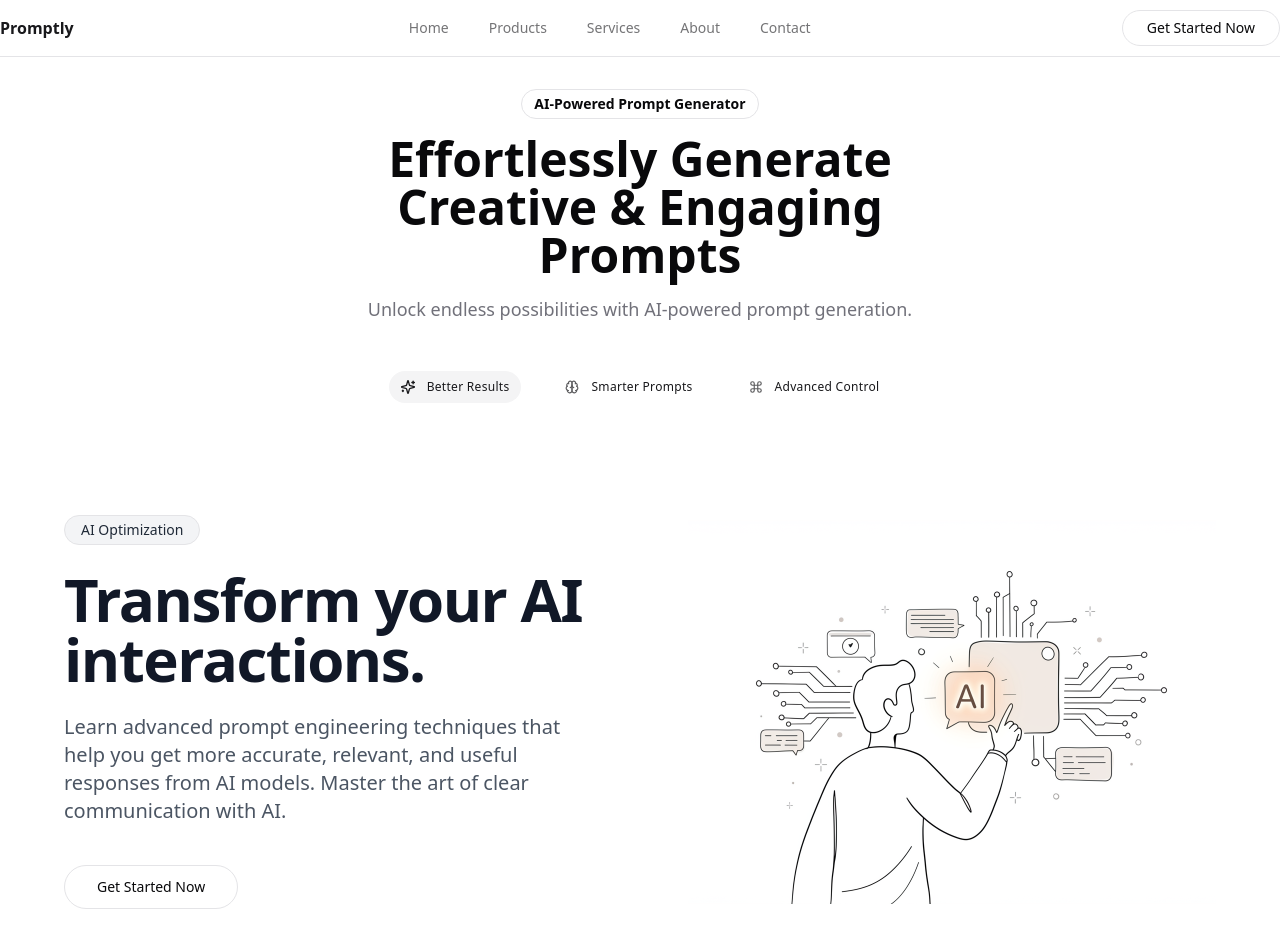
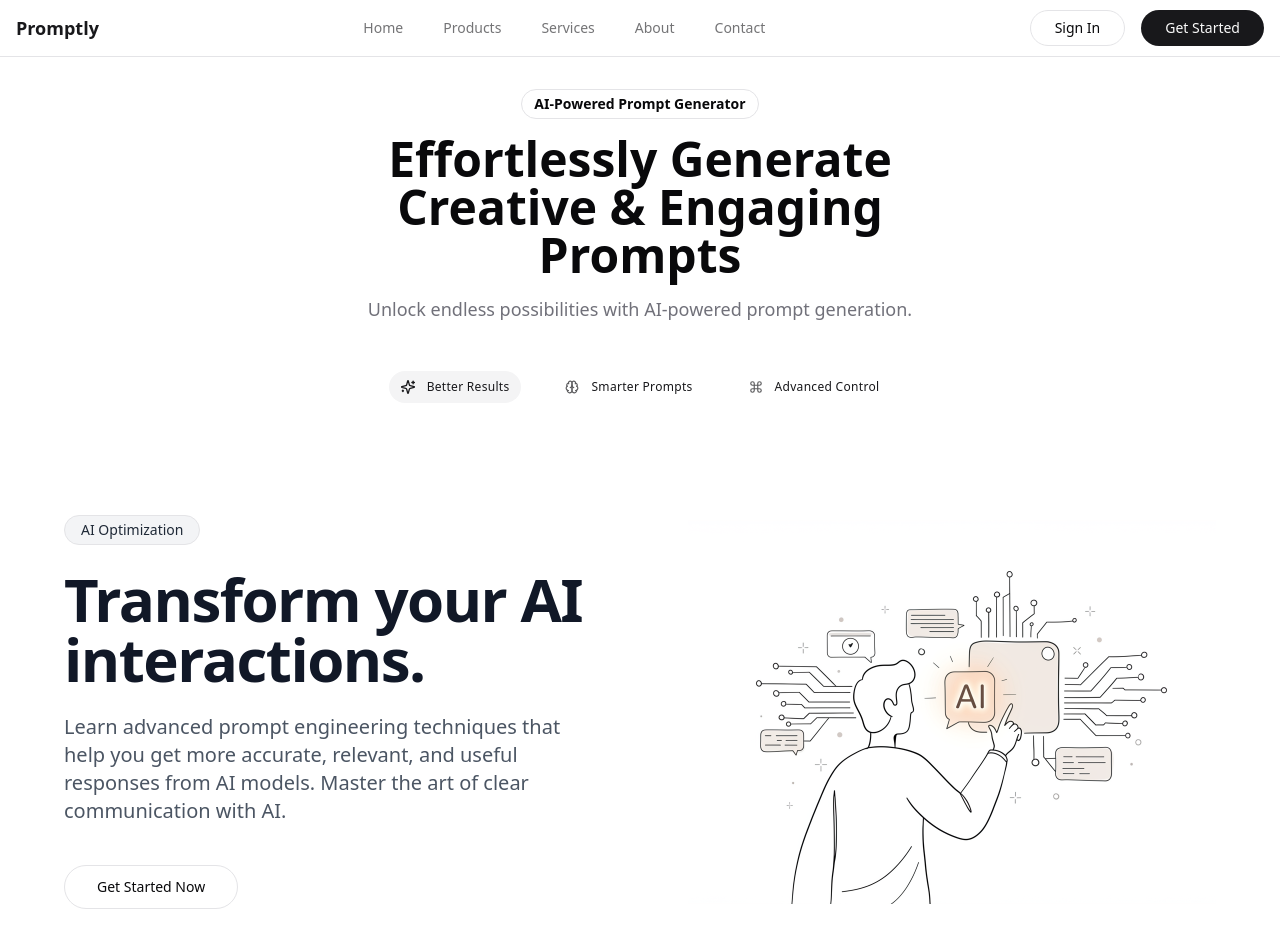
Before and after one commit to venawm/promptly, a Next.js app: page / in a window 1280 px wide. Shown: the top 948 px of the page. Built offline with nearby package versions, Linux system fonts and the light colour scheme.

Commit message:
fix(navbar): fix navbar have empty div on render and add sign in button

```diff
--- a/components/layout/header/navbar.tsx
+++ b/components/layout/header/navbar.tsx
@@ -1,11 +1,13 @@
-// components/Navbar.tsx
-"use client";
-
 import Link from "next/link";
 import { useState } from "react";
 import { cn } from "@/lib/utils";
 import { Button } from "@/components/ui/button";
-import { Sheet, SheetContent, SheetTrigger } from "@/components/ui/sheet";
+import {
+  Sheet,
+  SheetContent,
+  SheetTitle,
+  SheetTrigger,
+} from "@/components/ui/sheet";
 import { Menu, X } from "lucide-react";
 
 const Navbar = () => {
@@ -20,46 +22,47 @@
   ];
 
   return (
-    <header className="supports-backdrop-blur:bg-background/60 sticky top-0 z-50 w-full border-b bg-background/75 backdrop-blur ">
-      <div className="container flex h-14 items-center max-w-7xl mx-auto">
-        {/* Desktop Navigation */}
-        <nav className="hidden md:flex flex-1 items-center justify-between">
-          <Link href="/" className="mr-6 flex items-center space-x-2">
-            <span className="font-bold text-primary">Promptly</span>
+    <header className="supports-backdrop-blur:bg-background/60 sticky top-0 z-50 w-full border-b bg-background/75 backdrop-blur">
+      <div className="container flex h-14 items-center justify-between max-w-7xl mx-auto px-4">
+        <Link href="/" className="flex items-center space-x-2">
+          <span className="font-bold text-primary text-lg">Promptly</span>
         </Link>
 
-          <div className="flex items-center gap-4 text-sm">
+        {/* Desktop Navigation */}
+        <nav className="hidden md:flex items-center justify-center space-x-4 flex-1 max-w-2xl mx-8">
           {navItems.map((item) => (
             <Link
               key={item.href}
               href={item.href}
               className={cn(
-                  "transition-colors hover:text-primary/80",
-                  "text-primary/60 hover:text-primary",
-                  "rounded-md px-3 py-2 text-sm font-medium",
+                "transition-colors hover:text-primary",
+                "text-primary/60 rounded-md px-3 py-2 text-sm font-medium",
+                "hover:bg-primary/10",
               )}
             >
               {item.name}
             </Link>
           ))}
+        </nav>
+
+        {/* Desktop Call to Action */}
+        <div className="hidden md:flex items-center space-x-4">
+          <Button
+            variant="outline"
+            size="sm"
+            className="rounded-full px-6"
+            asChild
+          >
+            <Link href="/signin">Sign In</Link>
+          </Button>
+          <Button size="sm" className="rounded-full px-6" asChild>
+            <Link href="/chat">Get Started</Link>
+          </Button>
         </div>
 
-          <div className="flex items-center justify-end space-x-4">
-            <Button
-              variant="outline"
-              asChild
-              size="sm"
-              className="rounded-full px-6 py-2"
-            >
-              <Link href={"/chat"}> Get Started Now</Link>
-            </Button>
-          </div>
-        </nav>
-
         {/* Mobile Navigation */}
-        <div className="flex md:hidden flex-1 items-center justify-between">
         <Sheet open={open} onOpenChange={setOpen}>
-            <SheetTrigger asChild>
+          <SheetTrigger asChild className="md:hidden">
             <Button
               variant="ghost"
               size="icon"
@@ -69,10 +72,12 @@
               <span className="sr-only">Toggle Menu</span>
             </Button>
           </SheetTrigger>
-            <SheetContent side="right" className="pr-0">
+          <SheetContent side="right" className="w-full sm:w-80 p-0">
             <div className="flex h-full flex-col">
               <div className="flex items-center justify-between px-4 border-b h-14">
+                <SheetTitle>
                   <span className="font-bold text-primary">Promptly</span>
+                </SheetTitle>
                 <Button
                   variant="ghost"
                   size="icon"
@@ -82,34 +87,38 @@
                   <span className="sr-only">Close</span>
                 </Button>
               </div>
-                <div className="flex-1 my-4">
+              <div className="flex-1 overflow-y-auto">
+                <div className="flex flex-col py-2">
                   {navItems.map((item) => (
                     <Link
                       key={item.href}
                       href={item.href}
                       onClick={() => setOpen(false)}
                       className={cn(
-                        "flex py-2 px-8 text-primary/60 hover:text-primary",
-                        "transition-colors",
+                        "flex py-2 px-4 text-primary/60 hover:text-primary",
+                        "transition-colors hover:bg-primary/10",
                       )}
                     >
                       {item.name}
                     </Link>
                   ))}
                 </div>
-                <div className="px-8 py-4 border-t">
-                  <Button variant="secondary" className="w-full">
-                    Sign In
+              </div>
+              <div className="border-t p-4 space-y-2">
+                <Button
+                  variant="outline"
+                  className="w-full rounded-full"
+                  asChild
+                >
+                  <Link href="/signin">Sign In</Link>
+                </Button>
+                <Button className="w-full rounded-full" asChild>
+                  <Link href="/chat">Get Started</Link>
                 </Button>
               </div>
             </div>
           </SheetContent>
         </Sheet>
-          <Link href="/" className="font-bold text-primary">
-            Promptly
-          </Link>
-          <div />
-        </div>
       </div>
     </header>
   );
--- a/components/ui/sheet.tsx
+++ b/components/ui/sheet.tsx
@@ -1,19 +1,19 @@
-"use client"
+"use client";
 
-import * as React from "react"
-import * as SheetPrimitive from "@radix-ui/react-dialog"
-import { cva, type VariantProps } from "class-variance-authority"
-import { X } from "lucide-react"
+import * as React from "react";
+import * as SheetPrimitive from "@radix-ui/react-dialog";
+import { cva, type VariantProps } from "class-variance-authority";
+import { X } from "lucide-react";
 
-import { cn } from "@/lib/utils"
+import { cn } from "@/lib/utils";
 
-const Sheet = SheetPrimitive.Root
+const Sheet = SheetPrimitive.Root;
 
-const SheetTrigger = SheetPrimitive.Trigger
+const SheetTrigger = SheetPrimitive.Trigger;
 
-const SheetClose = SheetPrimitive.Close
+const SheetClose = SheetPrimitive.Close;
 
-const SheetPortal = SheetPrimitive.Portal
+const SheetPortal = SheetPrimitive.Portal;
 
 const SheetOverlay = React.forwardRef<
   React.ElementRef<typeof SheetPrimitive.Overlay>,
@@ -22,13 +22,13 @@
   <SheetPrimitive.Overlay
     className={cn(
       "fixed inset-0 z-50 bg-black/80  data-[state=open]:animate-in data-[state=closed]:animate-out data-[state=closed]:fade-out-0 data-[state=open]:fade-in-0",
-      className
+      className,
     )}
     {...props}
     ref={ref}
   />
-))
-SheetOverlay.displayName = SheetPrimitive.Overlay.displayName
+));
+SheetOverlay.displayName = SheetPrimitive.Overlay.displayName;
 
 const sheetVariants = cva(
   "fixed z-50 gap-4 bg-background p-6 shadow-lg transition ease-in-out data-[state=closed]:duration-300 data-[state=open]:duration-500 data-[state=open]:animate-in data-[state=closed]:animate-out",
@@ -46,8 +46,8 @@
     defaultVariants: {
       side: "right",
     },
-  }
-)
+  },
+);
 
 interface SheetContentProps
   extends React.ComponentPropsWithoutRef<typeof SheetPrimitive.Content>,
@@ -64,15 +64,15 @@
       className={cn(sheetVariants({ side }), className)}
       {...props}
     >
-      <SheetPrimitive.Close className="absolute right-4 top-4 rounded-sm opacity-70 ring-offset-background transition-opacity hover:opacity-100 focus:outline-none focus:ring-2 focus:ring-ring focus:ring-offset-2 disabled:pointer-events-none data-[state=open]:bg-secondary">
+      <SheetPrimitive.Close className=" hidden absolute right-4 top-4 rounded-sm opacity-70 ring-offset-background transition-opacity hover:opacity-100 focus:outline-none focus:ring-2 focus:ring-ring focus:ring-offset-2 disabled:pointer-events-none data-[state=open]:bg-secondary">
         <X className="h-4 w-4" />
         <span className="sr-only">Close</span>
       </SheetPrimitive.Close>
       {children}
     </SheetPrimitive.Content>
   </SheetPortal>
-))
-SheetContent.displayName = SheetPrimitive.Content.displayName
+));
+SheetContent.displayName = SheetPrimitive.Content.displayName;
 
 const SheetHeader = ({
   className,
@@ -81,12 +81,12 @@
   <div
     className={cn(
       "flex flex-col space-y-2 text-center sm:text-left",
-      className
+      className,
     )}
     {...props}
   />
-)
-SheetHeader.displayName = "SheetHeader"
+);
+SheetHeader.displayName = "SheetHeader";
 
 const SheetFooter = ({
   className,
@@ -95,12 +95,12 @@
   <div
     className={cn(
       "flex flex-col-reverse sm:flex-row sm:justify-end sm:space-x-2",
-      className
+      className,
     )}
     {...props}
   />
-)
-SheetFooter.displayName = "SheetFooter"
+);
+SheetFooter.displayName = "SheetFooter";
 
 const SheetTitle = React.forwardRef<
   React.ElementRef<typeof SheetPrimitive.Title>,
@@ -111,8 +111,8 @@
     className={cn("text-lg font-semibold text-foreground", className)}
     {...props}
   />
-))
-SheetTitle.displayName = SheetPrimitive.Title.displayName
+));
+SheetTitle.displayName = SheetPrimitive.Title.displayName;
 
 const SheetDescription = React.forwardRef<
   React.ElementRef<typeof SheetPrimitive.Description>,
@@ -123,8 +123,8 @@
     className={cn("text-sm text-muted-foreground", className)}
     {...props}
   />
-))
-SheetDescription.displayName = SheetPrimitive.Description.displayName
+));
+SheetDescription.displayName = SheetPrimitive.Description.displayName;
 
 export {
   Sheet,
@@ -137,4 +137,4 @@
   SheetFooter,
   SheetTitle,
   SheetDescription,
-}
+};
```
Lines whose indentation alone changed are shown as unchanged.
